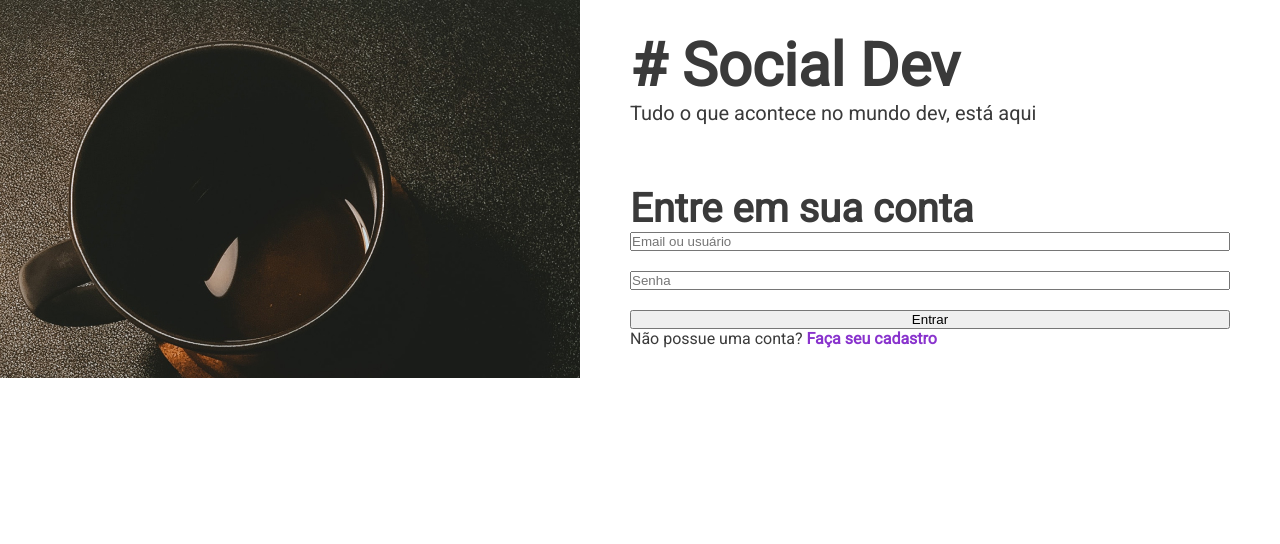
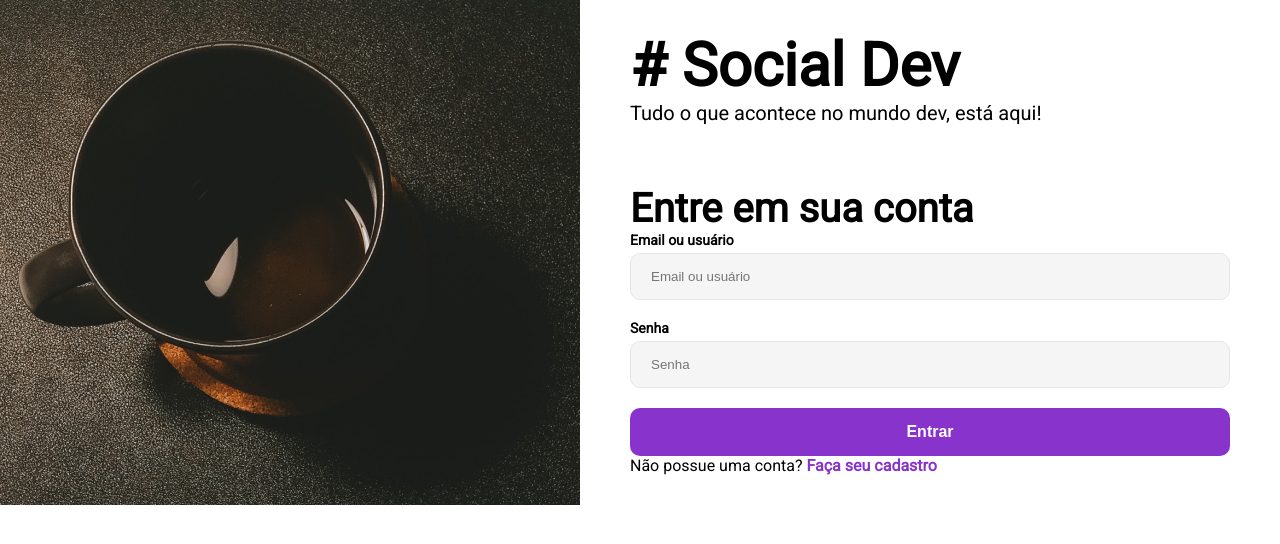
Before and after one commit to YasmimFahel/social-dev, a Next.js app: page /login in a window 1280 px wide. Shown: the top 544 px of the page. Built offline with nearby package versions, Linux system fonts and the light colour scheme.

Commit message:
Criado componentes e tema

```diff
--- a/pages/_app.jsx
+++ b/pages/_app.jsx
@@ -1,4 +1,6 @@
-import { createGlobalStyle } from 'styled-components'
+import { createGlobalStyle, ThemeProvider } from 'styled-components'
+
+import theme from '../src/theme'
 
 const GlobalStyle = createGlobalStyle`
   * {
@@ -8,22 +10,27 @@
 
   body {
     font-family: 'Roboto', sans-serif;
-    color: #3A3A3A;
+    color: ${props => props.theme.black};
   }
 
   a {
-    color: #8933CD;
+    color: ${props => props.theme.primary};
     font-weight: bold;
     text-decoration: none;
+    transition: 0.3s;
+  }
+
+  a:hover {
+    color: ${props => props.theme.primaryHover};
   }
 `
 
 function App ({ Component, pageProps }) {
   return (
-    <>
+    <ThemeProvider theme={theme}>
     <GlobalStyle />
     <Component {...pageProps} />
-    </>
+    </ThemeProvider>
   )
 }
 
--- a/pages/login.jsx
+++ b/pages/login.jsx
@@ -4,6 +4,8 @@
 import H1 from '../src/components/typography/H1'
 import H2 from '../src/components/typography/H2'
 import H4 from '../src/components/typography/H4'
+import Button from '../src/components/inputs/Button'
+import Input from '../src/components/inputs/Input'
 
 const FormContainer = styled.div`
     margin-top: 60px;
@@ -24,13 +26,13 @@
     return (
         <ImageWithSpace>
             <H1># Social Dev</H1>
-            <H4>Tudo o que acontece no mundo dev, está aqui</H4>
+            <H4>Tudo o que acontece no mundo dev, está aqui!</H4>
             <FormContainer>
                 <H2>Entre em sua conta</H2>
                 <Form>
-                    <input placeholder="Email ou usuário" type="email" />
-                    <input placeholder="Senha" type="password" />
-                    <button>Entrar</button>
+                    <Input label="Email ou usuário" type="email" />
+                    <Input label="Senha" type="password" />
+                    <Button>Entrar</Button>
                 </Form>
                 <Text>Não possue uma conta? <a href="#">Faça seu cadastro</a></Text>
             </FormContainer>
--- /dev/null
+++ b/src/components/inputs/Button.jsx
@@ -0,0 +1,19 @@
+import styled from 'styled-components'
+
+const Button = styled.button`
+    background-color: ${props => props.theme.primary};
+    padding: 15px 20px;
+    border-radius: 10px;
+    border: 0;
+    font-weight: bold;
+    color: ${props => props.theme.white};
+    font-size: 16px;
+    cursor: pointer;
+    transition: 0.3s;
+
+    :hover {
+        background-color: ${props => props.theme.primaryHover};
+    }
+`
+
+export default Button
--- /dev/null
+++ b/src/components/inputs/Input.jsx
@@ -0,0 +1,31 @@
+import styled from 'styled-components'
+
+const InputContainer = styled.div`
+    width: 100%;
+`
+
+const StyledLabel = styled.p`
+    font-weight: bold;
+    font-size: 14px;
+    margin-bottom: 5px;
+`
+
+const StyledInput = styled.input`
+    width: 100%;
+    border: 1px solid ${props => props.theme.inputBorder};
+    background-color: ${props => props.theme.inputBackground};
+    padding: 15px 20px;
+    box-sizing: border-box;
+    border-radius: 10px;
+`
+
+function Input ({ label, ...props }) {
+    return(
+        <InputContainer>
+        <StyledLabel>{label}</StyledLabel>
+        <StyledInput placeholder={label} {...props}/>
+        </InputContainer>
+    )
+}
+
+export default Input
--- a/src/components/layout/ImageWithSpace.jsx
+++ b/src/components/layout/ImageWithSpace.jsx
@@ -20,7 +20,7 @@
     }
 `
 const StyledContainer = styled.div`
-    Background-color: white;
+    Background-color: ${props => props.theme.white};
     padding: 30px 50px;
 
     @media (min-width: ${WIDTH_BREAK}) {
--- /dev/null
+++ b/src/theme.js
@@ -0,0 +1,10 @@
+const theme = {
+    primary: '#8933CD',
+    primaryHover: '#7029A8',
+    inputBackground: '#F5F5F5',
+    inputBorder: '#E6E6E6',
+    BLACK: '#3A3A3A',
+    white: '#FFFFFF',
+}
+
+export default theme
```
